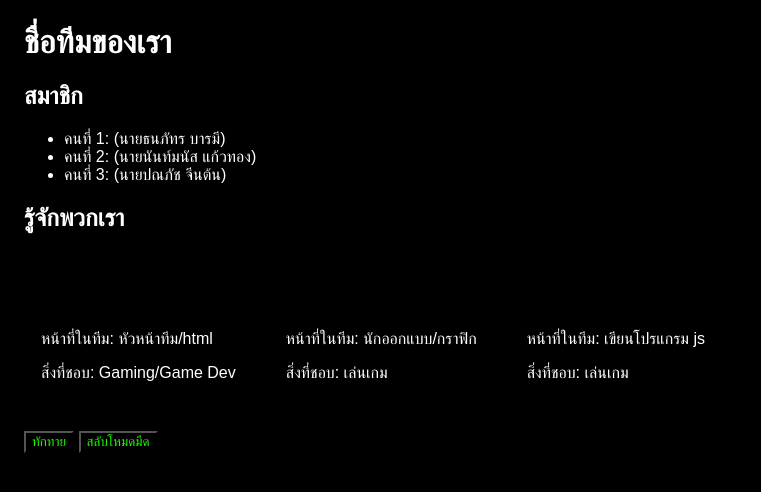
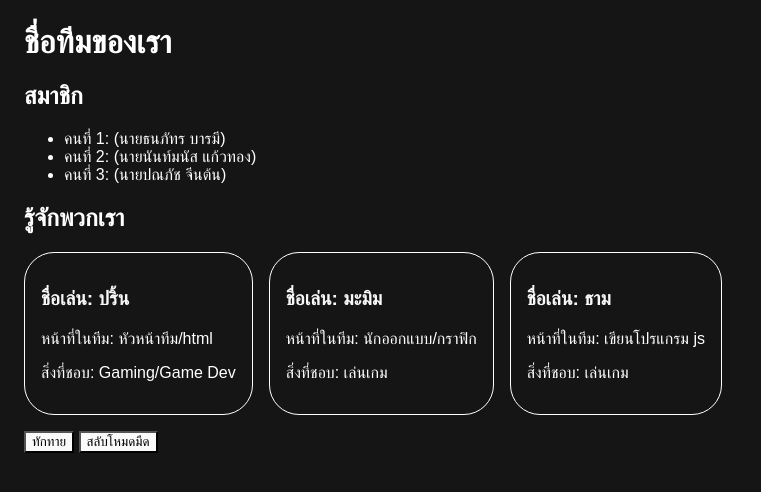
Before and after one commit to Oroya1/Team-9, a plain HTML site: page index.html in a window 1280 px wide. Both pictures are taken after a click on the button "สลับโหมดมืด". Shown: the whole page, without its empty margins (0-761 px from the left). Drawn offline with Linux system fonts and the light colour scheme.

Commit message:
Update style.css

```diff
--- a/style.css
+++ b/style.css
@@ -20,6 +20,7 @@ body {
   /* งาน 2: ตกแต่งการ์ด เช่น border, border-radius, padding, background-color */
   border: 1px solid rgb(0, 0, 0);
   padding: 16px;
+  border-radius: 30px;
 }
 
 .card-name {
@@ -31,13 +32,23 @@ body {
 button {
   /* งานเสริม: ตกแต่งปุ่ม */
   margin-top: 16px;
-  color: rgb(29, 250, 0);
+  color: rgb(255, 255, 255);
   background-color: rgb(0, 0, 0);
 }
 
 /* โหมดมืด: script.js จะเพิ่ม class "dark" ให้ body */
 body.dark {
   /* งานเสริม: กำหนดสีของโหมดมืด */
-  background-color: #000000;
+  background-color: #161515;
   color: rgb(255, 255, 255);
+  .card-name {
+    color: rgb(248, 248, 248);
+  }
+  button {
+    background-color: rgb(250, 250, 250);
+    color: rgb(0, 0, 0);
+  }
+  .card {
+    border: 1px solid rgb(255, 255, 255);
+  }
 }
```
